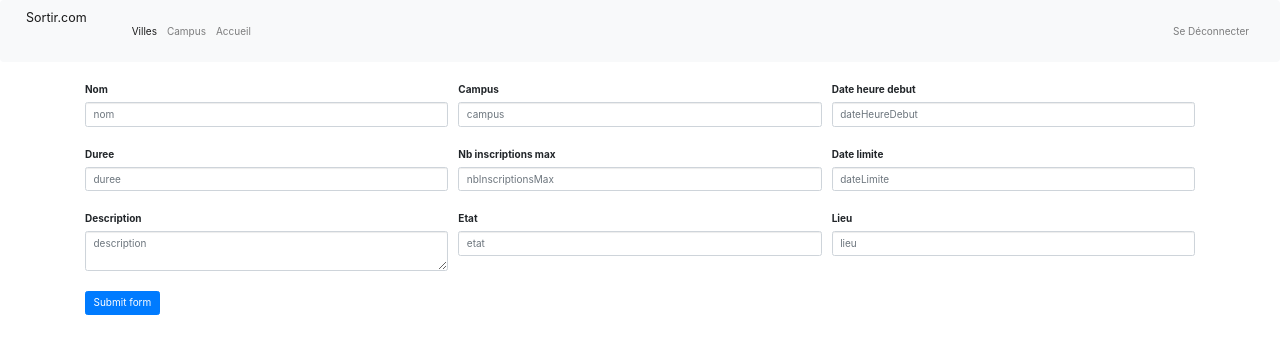
After one commit to Cha-Pnt/Sortir.com, a Symfony app: template templates/create_sortie/index.html.twig in a window 1280 px wide. The commit adds this page. Shown: the top 354 px of the page. Run offline with Twig, Linux system fonts and the light colour scheme; the template is opened without the code that fills it, so the values that code supplies are empty; form fields are guessed from the names that the template uses; some libraries are stand-ins or nearby versions.

Commit message:
create Story page added
navbar show userame

```diff
--- a/src/Controller/AccueilController.php
+++ b/src/Controller/AccueilController.php
@@ -5,7 +5,6 @@ namespace App\Controller;
 use App\Entity\Sortie;
 use App\Form\ChercherSortieType;
 use App\Repository\SortieRepository;
-use http\Env\Response;
 use Symfony\Bundle\FrameworkBundle\Controller\AbstractController;
 use Symfony\Component\HttpFoundation\Request;
 use Symfony\Component\Routing\Annotation\Route;
--- a/src/Controller/ProfilController.php
+++ b/src/Controller/ProfilController.php
@@ -42,6 +42,7 @@ class ProfilController extends AbstractController
             'formUser' => $form->createView()
         ]);
     }
+
     /**
      * @Route("profil/afficherProfil/{id}", name="profil")
      */
--- a/src/Entity/Etat.php
+++ b/src/Entity/Etat.php
@@ -38,4 +38,8 @@ class Etat
 
         return $this;
     }
+    public function __toString()
+    {
+        return $this->libelle;
+    }
 }
--- a/src/Entity/Lieu.php
+++ b/src/Entity/Lieu.php
@@ -107,4 +107,8 @@ class Lieu
 
         return $this;
     }
+    public function __toString()
+    {
+        return $this->nom;
+    }
 }
--- a/src/Entity/Participant.php
+++ b/src/Entity/Participant.php
@@ -40,6 +40,8 @@ class Participant implements UserInterface
      * @ORM\Column(type="string")
      */
     private $password;
+
+    public $confirm_password;
 
     /**
      * @ORM\Column(type="string", length=100)
--- a/templates/base.html.twig
+++ b/templates/base.html.twig
@@ -33,7 +33,7 @@
             </ul>
             <ul class="navbar-nav ml-auto">
                 <li class="nav-item">
-                    <a class="nav-link" href="{{ path('profil_edit',{'id':1}) }}">Mon Profil</a>
+                    <a class="nav-link" href="{{ path('profil_edit',{'id':1}) }}">{{ app.user.username }}</a>
                 </li>
                 <li class="nav-item">
                     <a class="nav-link">Se Déconnecter</a>
--- /dev/null
+++ b/templates/create_sortie/index.html.twig
@@ -0,0 +1,46 @@
+{% extends 'base.html.twig' %}
+
+{% block title %}Hello CreateSortieController!{% endblock %}
+
+{% block body %}
+    {{ form_start(formSortie) }}
+    <div class="container">
+        <form>
+            <div class="form-row">
+                <div class="col-md-4 mb-3">
+                    {{ form_row(formSortie.nom, {'attr':{'placeholder':'nom','class':'form-control'}}) }}
+                </div>
+                <div class="col-md-4 mb-3">
+                    {{ form_row(formSortie.campus, {'attr':{'placeholder':'campus','class':'form-control'}}) }}
+                </div>
+                <div class="col-md-4 mb-3">
+                    {{ form_row(formSortie.dateHeureDebut, {'attr':{'placeholder':'dateHeureDebut','class':'form-control'}}) }}
+                </div>
+            </div>
+            <div class="form-row">
+                <div class="col-md-4 mb-3">
+                    {{ form_row(formSortie.duree, {'attr':{'placeholder':'duree','class':'form-control'}}) }}
+                </div>
+                <div class="col-md-4 mb-3">
+                    {{ form_row(formSortie.nbInscriptionsMax, {'attr':{'placeholder':'nbInscriptionsMax','class':'form-control'}}) }}
+                </div>
+                <div class="col-md-4 mb-3">
+                    {{ form_row(formSortie.dateLimite, {'attr':{'placeholder':'dateLimite','class':'form-control'}}) }}
+                </div>
+            </div>
+            <div class="form-row">
+                <div class="col-md-4 mb-3">
+                    {{ form_row(formSortie.description, {'attr':{'placeholder':'description','class':'form-control'}}) }}
+                </div>
+                <div class="col-md-4 mb-3">
+                    {{ form_row(formSortie.etat, {'attr':{'placeholder':'etat','class':'form-control'}}) }}
+                </div>
+                <div class="col-md-4 mb-3">
+                    {{ form_row(formSortie.lieu, {'attr':{'placeholder':'lieu','class':'form-control'}}) }}
+                </div>
+            </div>
+            <button class="btn btn-primary" type="submit">Submit form</button>
+        </form>
+    </div>
+    {{ form_end(formSortie) }}
+{% endblock %}
```
Also changed, not shown: src/Controller/CreateSortieController.php (added, +39 -0 lines), src/Form/CreateSortieType.php (added, +33 -0 lines).
